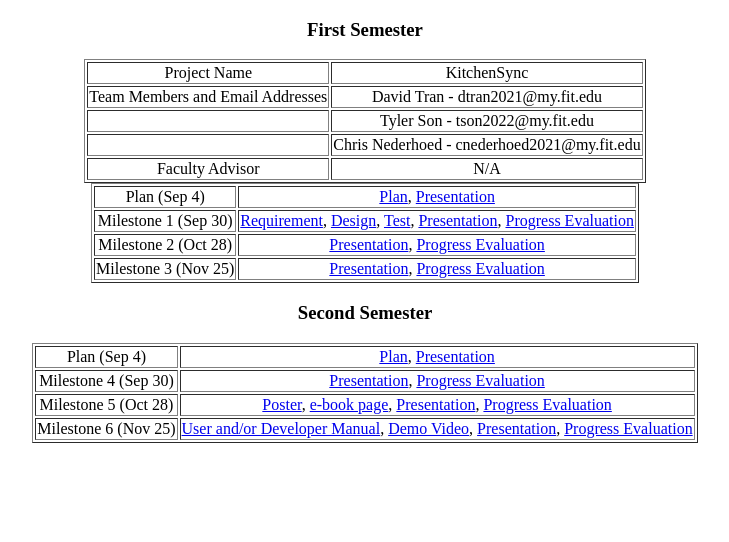
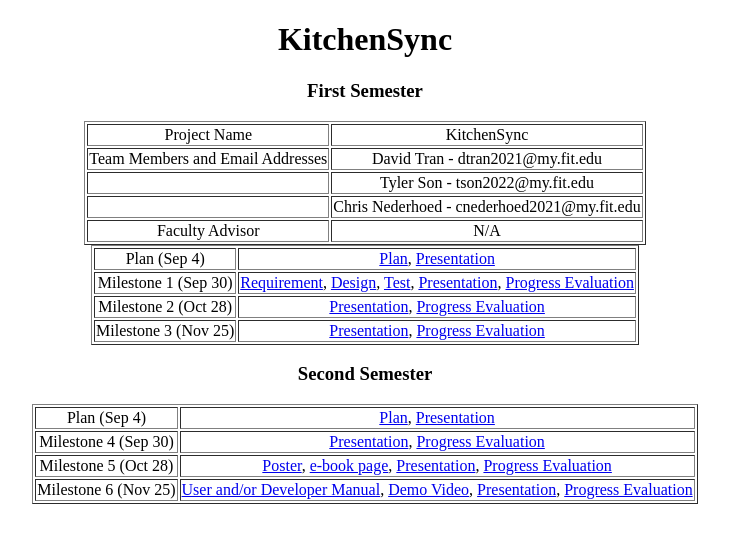
Before and after one commit to 404-d00d/fit-senior-design, a plain HTML site: page index.html in a window 1280 px wide. Shown: the whole page, without its empty margins (275-1004 px from the left). Drawn offline with Linux system fonts and the light colour scheme.

Commit message:
Update index.html

```diff
--- a/index.html
+++ b/index.html
@@ -6,6 +6,7 @@
 </head>
 <body>
 <center>
+	<h1>KitchenSync</h1>
 	<table border="1"><tbody>
 	<tr align="center">
           <td>Project Name</td>
```
